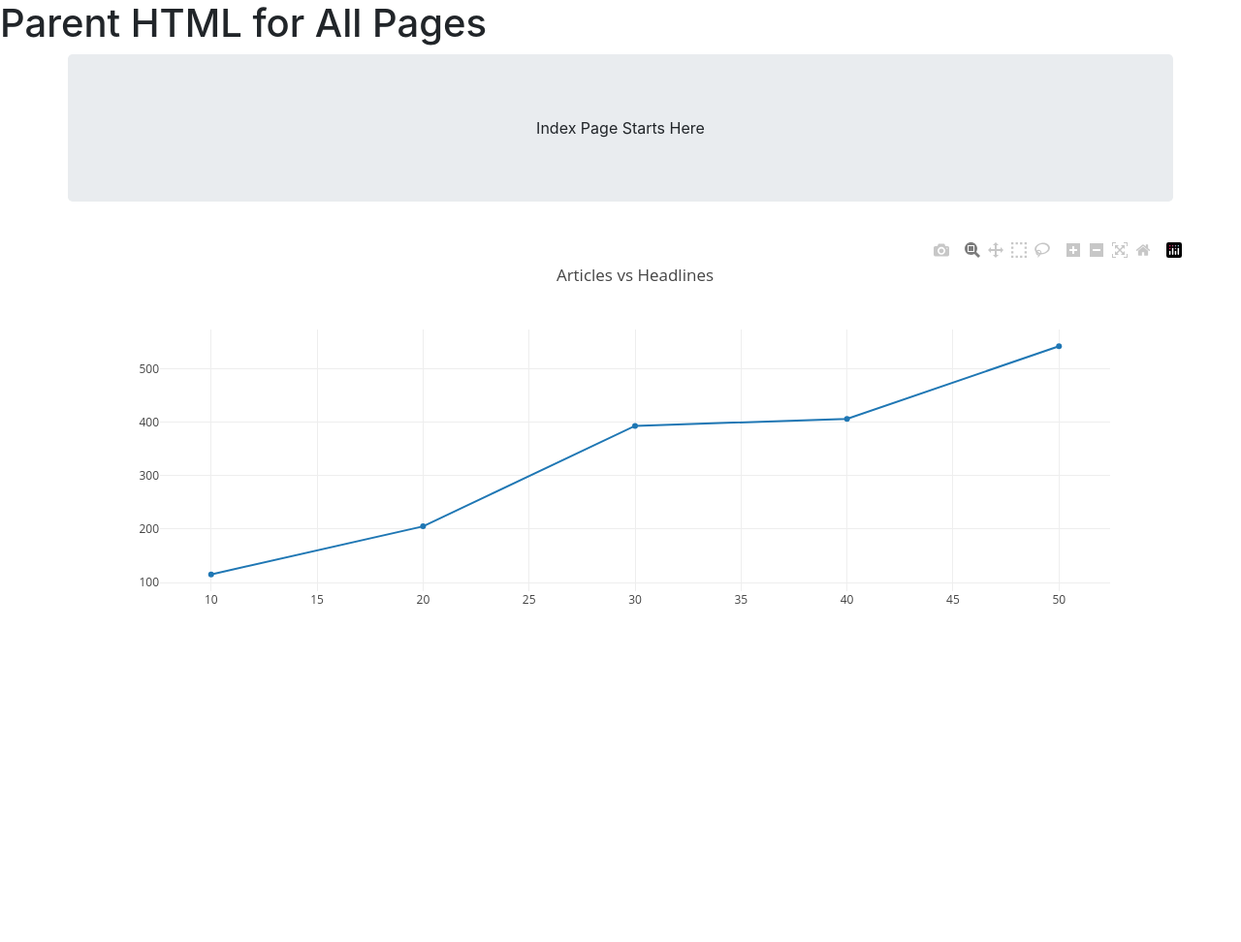
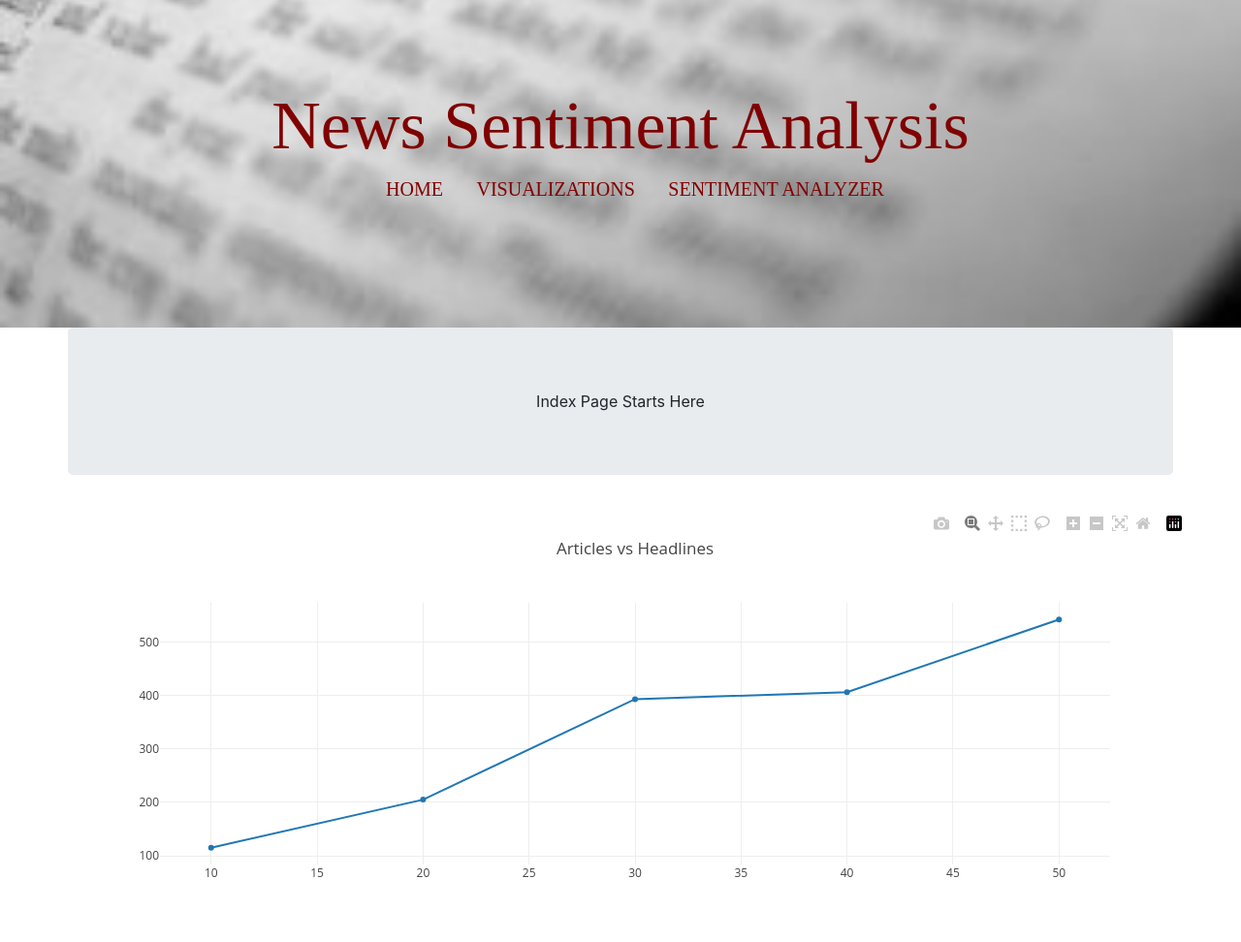
Before and after one commit to iCode13/News-Sentiment-Analysis-App, a Flask app: page / in a window 1280 px wide. Shown: the whole page at 97% size. Before the commit the page ends 623 px from the top, so only its background shows below. Run offline with Flask 2, Linux system fonts and the light colour scheme; some libraries are stand-ins or nearby versions.

Commit message:
basic nav bar for all pages, subject to change

```diff
--- a/news_app/static/stylesheets/news-app-styles.css
+++ b/news_app/static/stylesheets/news-app-styles.css
@@ -0,0 +1,66 @@
+/* format header */
+.header {
+    padding: .5em;
+    background-image: url("../img/newspaper.jpg");
+    background-repeat: no-repeat;
+    background-size: 100%;
+    background-position: bottom left;
+}
+
+/* center header and add padding */
+.header h1 {
+    text-align: center;
+    padding-top: 80px;
+    font-family: "Times New Roman", Times Extrabold, serif;
+    font-size: 70px;
+    color: maroon;
+}
+
+/* define navigation block */
+.navigation {
+    display: block;
+    height: 150px;
+}
+/* remove bullets, margin, padding, and text align */
+.navigation ul {
+    list-style: none;
+    padding: 0;
+    margin: 0;
+    text-align: center;
+}
+
+/* display list items horizontally */
+.navigation li {
+    display: inline-block;
+    margin-left: 30px;
+    position: relative;
+}
+
+/* define block styling for the links */
+.navigation a {
+    display: inline-block;
+    text-decoration: none;
+    text-align: center;
+    text-transform: uppercase;
+    font-family: "Times New Roman", Times Extrabold, serif;
+    font-size: 20px;
+    color: maroon;
+}
+
+nav a:hover {
+    color: maroon;
+}
+
+nav a::before {
+    content: '';
+    display: block;
+    height: 5px;
+    width: 0%;
+    background-color: maroon;
+    position: absolute;
+    transition: all ease-in-out 300ms;
+}
+
+nav a:hover::before {
+    width: 100%
+}
--- a/news_app/templates/parent.html
+++ b/news_app/templates/parent.html
@@ -14,7 +14,15 @@
     <body>
 
         <div class="header">
-            <h1>Parent HTML for All Pages</h1>
+            <h1 class="main-title">News Sentiment Analysis</h1>
+
+            <nav class ="navigation">
+                <ul>
+                    <li class="nav-list"><a href="{{ url_for('index') }}">Home</a></li>
+                    <li class="nav-list"><a href="{{ url_for('visualizations') }}">Visualizations</a></li>
+                    <li class="nav-list"><a href="{{ url_for('analyzer') }}">Sentiment Analyzer</a></li>
+                </ul>
+            </nav>
         </div>
 
         {% block content %}{% endblock%}
```
Also changed, not shown: news_app/static/img/newspaper.jpg (added).
